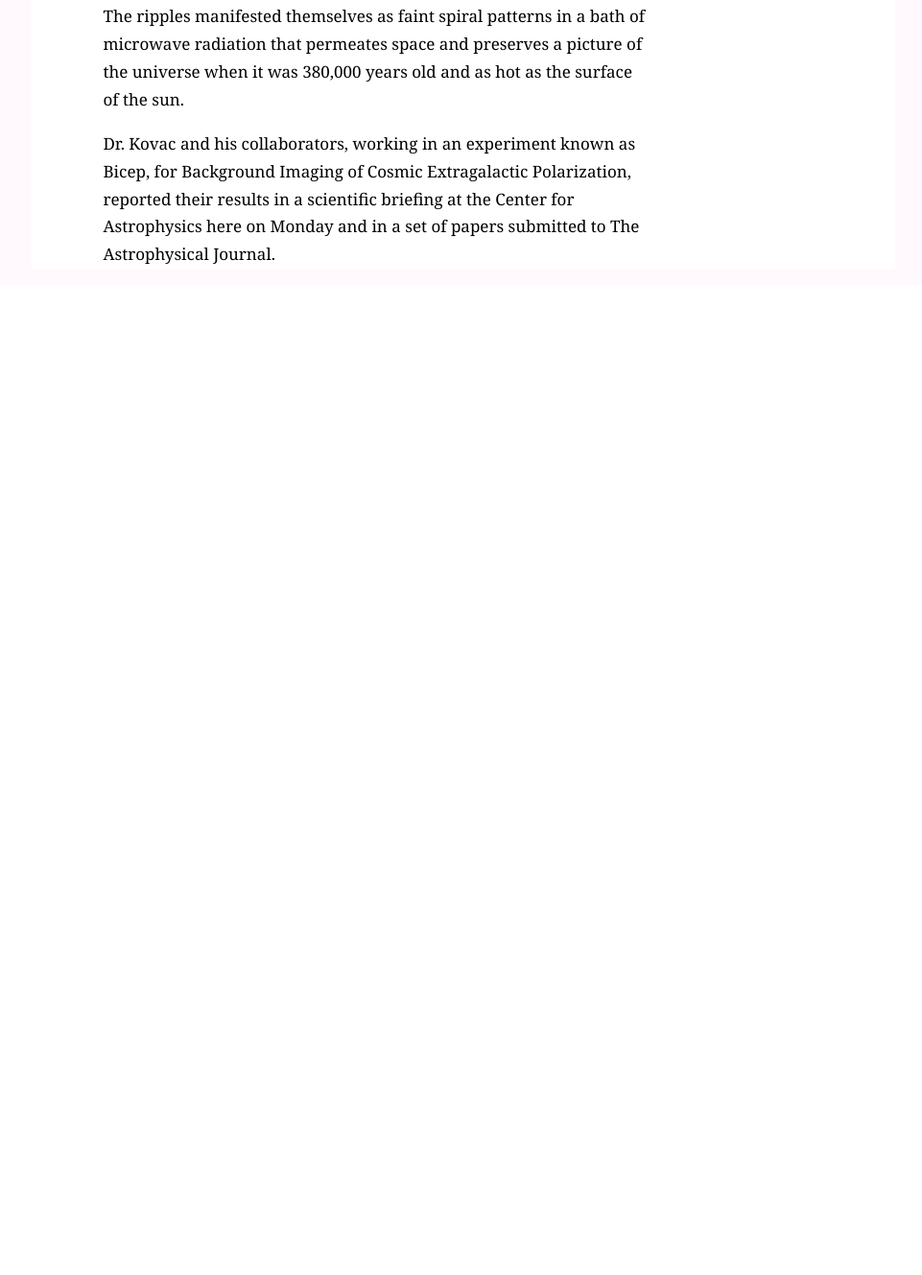
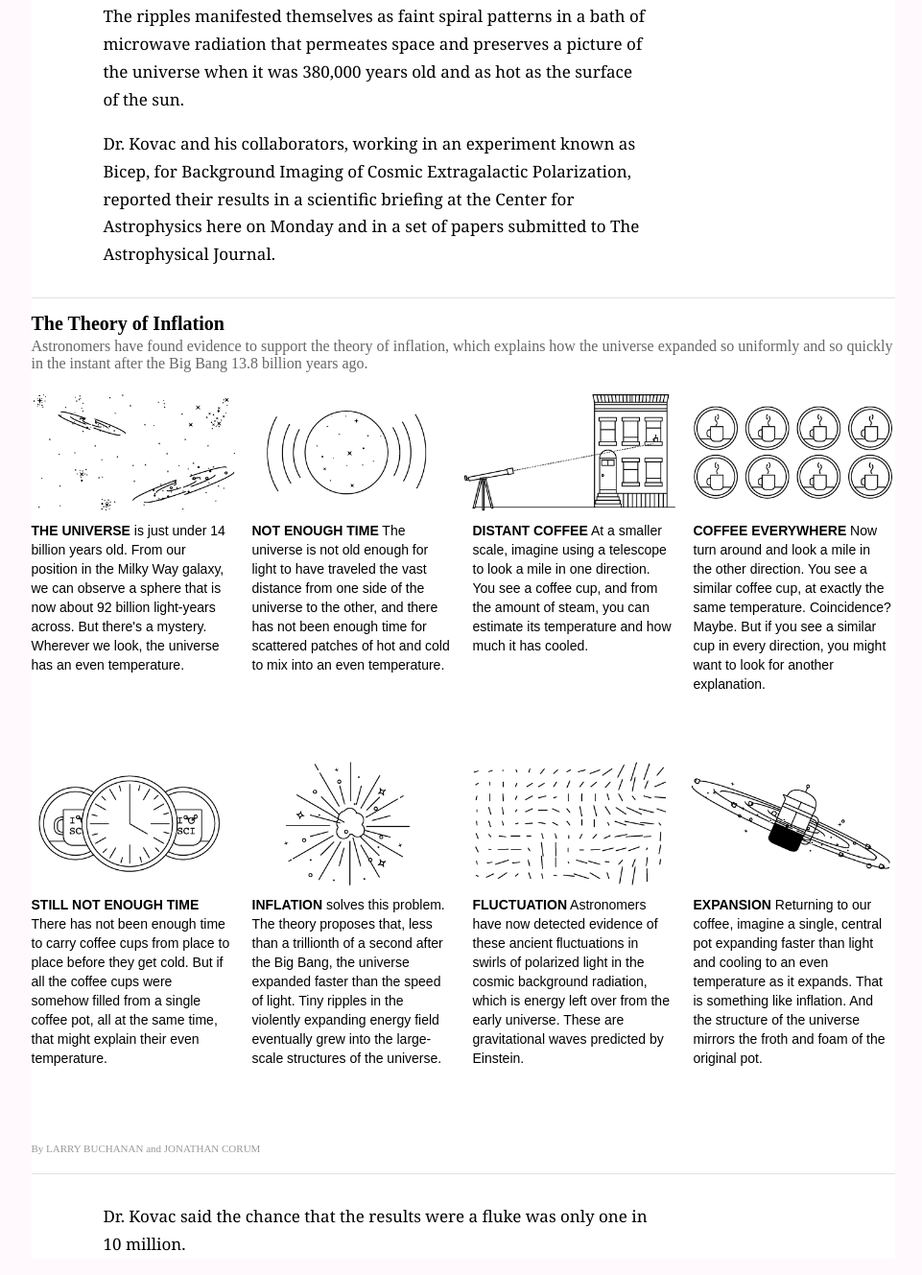
Before and after one commit to 105ron/nyt-article, a plain HTML site: page index.html in a window 1280 px wide. Shown: the part 2937-4266 px from the top of the page at 96% size, without its empty margins (170-1131 px from the left). Before the commit the page ends 3234 px from the top, so only its background shows below. Drawn offline with Linux system fonts and the light colour scheme.

Commit message:
add info graphic

```diff
--- a/index.html
+++ b/index.html
@@ -185,7 +185,53 @@
           <p>
             Dr. Kovac and his collaborators, working in an experiment known as Bicep, for Background Imaging of Cosmic Extragalactic Polarization, reported their results in a scientific briefing at the Center for Astrophysics here on Monday and in a set of papers submitted to The Astrophysical Journal.
           </p>
-        </div>
+        </div><!-- text-container -->
+        <div class="info-graphic">
+          <h2 class="infographic-headline">
+            The Theory of Inflation
+          </h2>
+          <p class =infographic-leadin>
+            Astronomers have found evidence to support the theory of inflation, which explains how the universe expanded so uniformly and so quickly in the instant after the Big Bang 13.8 billion years ago.
+          </p>
+          <div class="image-container">
+            <img src="images/inflation-720.png" alt="" width="900" height="810" class="infographic">
+              <div class="explainer-container top one">
+                <span class="explainer-heading">THE UNIVERSE</span>  is just under 14 billion years old. From our position in the Milky Way galaxy, we can observe a sphere that is now about 92 billion light-years across. But there's a mystery. Wherever we look, the universe has an even temperature.
+              </div>
+              <div class="explainer-container top two">
+                <span class="explainer-heading">NOT ENOUGH TIME</span>  The universe is not old enough for light to have traveled the vast distance from one side of the universe to the other, and there has not been enough time for scattered patches of hot and cold to mix into an even temperature.
+              </div>
+              <div class="explainer-container top three">
+                <span class="explainer-heading">DISTANT COFFEE</span>  At a smaller scale, imagine using a telescope to look a mile in one direction. You see a coffee cup, and from the amount of steam, you can estimate its temperature and how much it has cooled.
+              </div>
+              <div class="explainer-container top four">
+                <span class="explainer-heading">COFFEE EVERYWHERE</span>  Now turn around and look a mile in the other direction. You see a similar coffee cup, at exactly the same temperature. Coincidence? Maybe. But if you see a similar cup in every direction, you might want to look for another explanation.
+              </div>
+              <div class="explainer-container bottom one">
+                <span class="explainer-heading">STILL NOT ENOUGH TIME</span>  There has not been enough time to carry coffee cups from place to place before they get cold. But if all the coffee cups were somehow filled from a single coffee pot, all at the same time, that might explain their even temperature.
+              </div>
+              <div class="explainer-container bottom two">
+                <span class="explainer-heading">INFLATION</span>  solves this problem. The theory proposes that, less than a trillionth of a second after the Big Bang, the universe expanded faster than the speed of light. Tiny ripples in the violently expanding energy field eventually grew into the large-scale structures of the universe.
+              </div>
+              <div class="explainer-container bottom three">
+                <span class="explainer-heading">FLUCTUATION</span>  Astronomers have now detected evidence of these ancient fluctuations in swirls of polarized light in the cosmic background radiation, which is energy left over from the early universe. These are gravitational waves predicted by Einstein.
+              </div>
+              <div class="explainer-container bottom four">
+                <span class="explainer-heading">EXPANSION</span>  Returning to our coffee, imagine a single, central pot expanding faster than light and cooling to an even temperature as it expands. That is something like inflation. And the structure of the universe mirrors the froth and foam of the original pot.
+              </div>
+              <span class="caption-by">
+                By LARRY BUCHANAN and JONATHAN CORUM
+              </span>
+          </div><!-- image-container -->
+        </div><!-- info-graphic -->
+        <div class="text-container">
+          <p>
+            Dr. Kovac said the chance that the results were a fluke was only one in 10 million.
+          </p>
+          <p>
+
+          </p>
+        </div><!-- text-container -->
       </article>
     </div><!-- main-container -->
   </body>
--- a/stylesheets/styles.css
+++ b/stylesheets/styles.css
@@ -468,3 +468,80 @@ strong {
   font-weight: 700;
   line-height: 26px;
 }
+
+/*
+ *****************************************
+ * Section Header =info-graphic
+ *****************************************
+*/
+
+.info-graphic {
+  font-family: "times new roman",times,serif;
+  border-top: 1px solid #e2e2e2;
+  border-bottom: 1px solid #e2e2e2;
+  margin: 30px 0;
+  padding: 15px 0;
+}
+
+.infographic-headline {
+  font-size: 20px;
+  font-weight: 700;
+  margin: 0 0 3px 0;
+}
+
+.infographic-leadin {
+  color: #666;
+  margin: 0 0 10px 0;
+  padding: 0;
+}
+
+.image-container {
+  position: relative;
+}
+
+.explainer-container {
+  position: absolute;
+  width: 207px;
+  margin: 0 10px;
+  font-family: arial,helvetica,sans-serif;
+  font-size: 14px;
+  line-height: 20px;
+  font-weight: 300;
+  color: #000000;
+}
+
+.explainer-heading {
+  font-weight: 800;
+}
+
+.top {
+    top: 145px;
+}
+
+.bottom {
+  top: 535px;
+}
+
+.one {
+    left: -10px;
+}
+
+.two {
+  left: 220px;
+}
+
+.three {
+  left: 450px;
+}
+
+.four {
+  left: 680px;
+}
+
+.image-container .caption-by {
+  position: absolute;
+  bottom: 5px;
+  color: #999;
+  font-size: 12px
+  font-weight: 300;
+}
```
Also changed, not shown: images/inflation-720.png (added).
